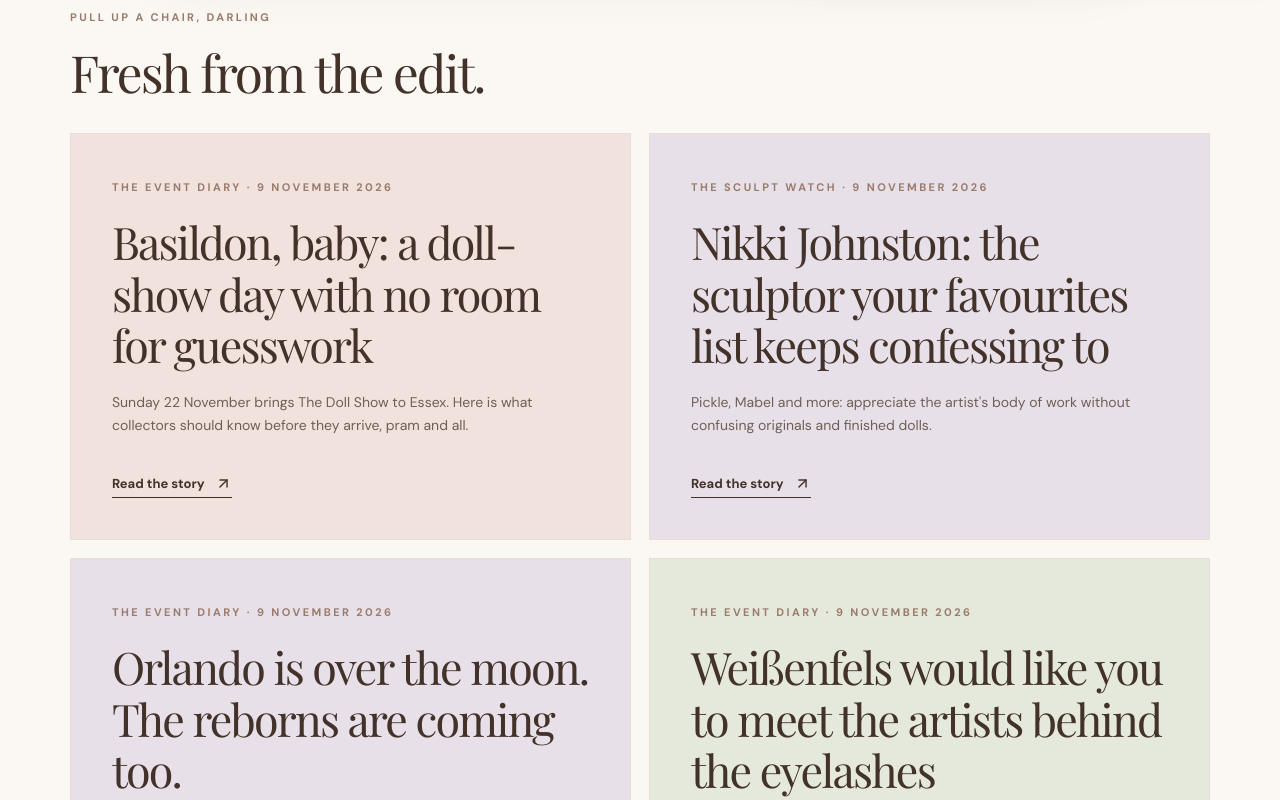
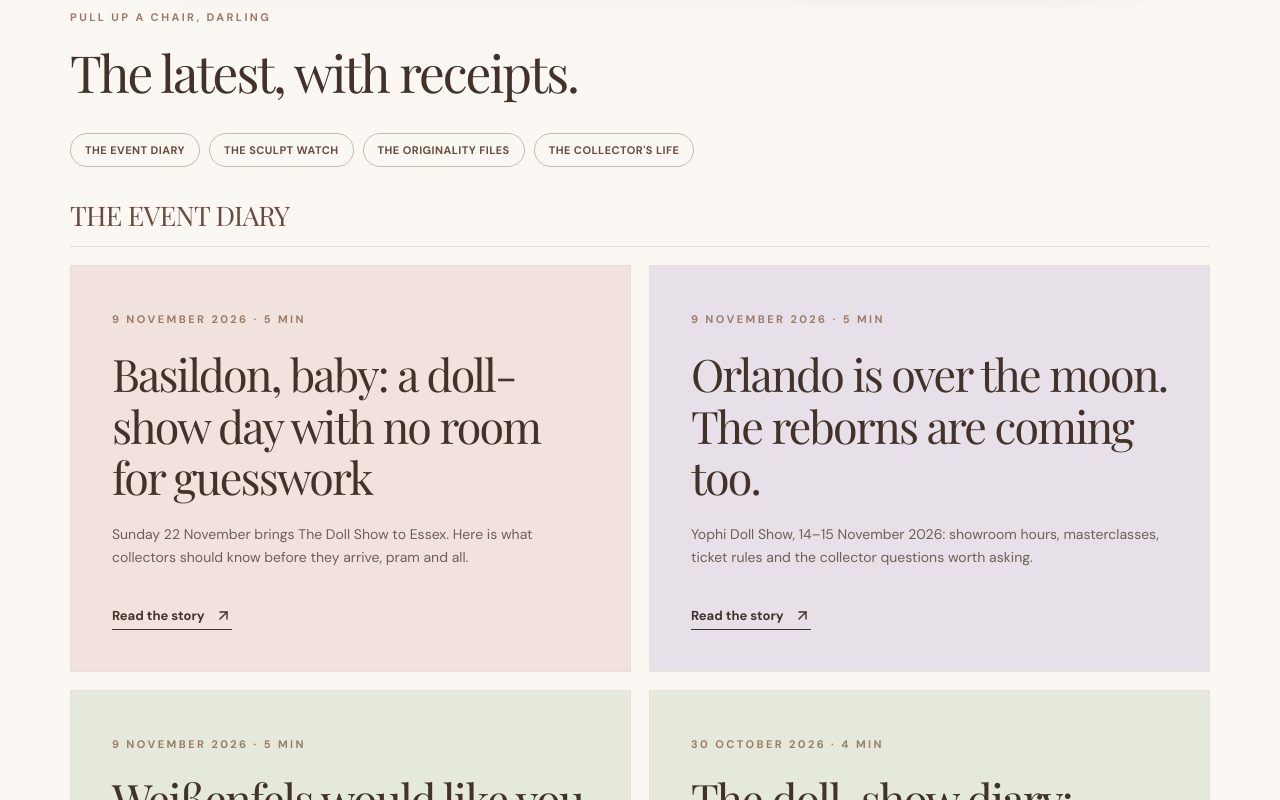
Before and after one commit to john-red-red-32/reborn, a Next.js app: page /the-edit in a window 1280 px wide. Shown: the part 820-1620 px from the top of the page. Built offline with nearby package versions, Linux system fonts and the light colour scheme; no server answers; a web font is replaced by a local one.

Commit message:
Turn The Edit into a categorized editorial archive with true upcoming event recommendations

```diff
--- a/app/the-edit/page.tsx
+++ b/app/the-edit/page.tsx
@@ -1,20 +1,20 @@
 import Link from "next/link";
 import type {Metadata} from "next";
 import {ArrowRight,ArrowUpRight,Heart} from "lucide-react";
-import {editArticles,editDate} from "../../lib/the-edit";
+import {editArticles,editDate,editCategories} from "../../lib/the-edit";
 import {verifiedKits,kitArtist} from "../../lib/real-catalogue";
 import {sculptStatus,statusNames} from "../../lib/sculpt-status";
 import {communityEvents,eventDateLabel} from "../../lib/community-events";
 import styles from "./editorial.module.css";
 export const metadata:Metadata={
- title:"The Edit | Reborn Doll Stories, Collecting & Culture | Reborna",
- description:"Original reborn doll kits, collector culture, doll show diaries and counterfeit awareness — an irreverent, source-conscious editorial by Reborna.",
+ title:"The Edit | Reborn Doll Shows, Sculptors & Collector Culture | Reborna",
+ description:"Reborn doll event guides, original sculptor stories, authentic kit research and collector culture. Source-checked editorial by Felix Frost.",
  alternates:{canonical:"/the-edit/"},
  openGraph:{title:"The Edit — Little dolls. Big opinions.",description:"An occasionally outrageous, always original editorial corner of reborn collecting.",url:"https://reborna.co/the-edit/"}
 };
 export default function TheEdit(){
  const radar=verifiedKits.filter(k=>k.statusChecked?.startsWith("2026-10")&&["announced","preorder_open","in_production"].includes(sculptStatus(k))&&k.photos?.length).slice(0,4);
- const upcoming=communityEvents.filter(e=>e.startDate>="2026-10-30").sort((a,b)=>a.startDate.localeCompare(b.startDate)).slice(0,3);
+ const upcoming=communityEvents.filter(e=>e.endDate>=new Date().toISOString().slice(0,10)).sort((a,b)=>a.startDate.localeCompare(b.startDate)).slice(0,3);
  return <main className={styles.editShell}>
  <section className={styles.hero}><div>
   <div className={styles.kicker}>REBORNA PRESENTS · THE EDIT</div>
@@ -23,12 +23,16 @@ export default function TheEdit(){
   <div className={styles.byline}>WITH FELIX FROST · REBORNA'S FICTIONAL EDITORIAL PERSONA</div>
   <div className={styles.topics}><a href="#latest">The latest stories</a><Link href="/collection/">My collection</Link><Link href="/community/">The community forum</Link></div>
  </div><div className={styles.heroArt} aria-label="Decorative Reborna editorial monogram"><span>r.</span><small>COLLECTING CULTURE<br/>WITHOUT THE BORING BITS</small></div></section>
- <section id="latest" aria-labelledby="edit-latest"><div className={styles.sectionHeading}><div><span className={styles.kicker}>PULL UP A CHAIR, DARLING</span><h2 id="edit-latest">Fresh from the edit.</h2></div></div>
- <div className={styles.grid}>{editArticles.map(article=><article key={article.slug} className={styles.feature+" "+styles[article.accent as keyof typeof styles]}>
-  <div><span className={styles.kicker}>{article.category} · {editDate(article.published)}</span>
-  <h3>{article.title}</h3><p>{article.deck}</p></div>
-  <Link className={styles.featureLink} href={"/the-edit/"+article.slug+"/"}>Read the story <ArrowUpRight size={17}/></Link>
+ <section id="latest" aria-labelledby="edit-latest"><div className={styles.sectionHeading}><div><span className={styles.kicker}>PULL UP A CHAIR, DARLING</span><h2 id="edit-latest">The latest, with receipts.</h2></div></div>
+ <nav className={styles.categoryNav} aria-label="The Edit sections">{editCategories.map(category=><a key={category} href={"#category-"+category.toLowerCase().replace(/[^a-z0-9]+/g,"-")}>{category}</a>)}</nav>
+ {editCategories.map(category=><section key={category} className={styles.categorySection} id={"category-"+category.toLowerCase().replace(/[^a-z0-9]+/g,"-")}>
+ <h3 className={styles.categoryTitle}>{category}</h3>
+ <div className={styles.grid}>{editArticles.filter(article=>article.category===category).map(article=><article key={article.slug} className={styles.feature+" "+styles[article.accent as keyof typeof styles]}>
+ <div><span className={styles.kicker}>{editDate(article.published)} · {article.readingMinutes} min</span>
+ <h3>{article.title}</h3><p>{article.deck}</p></div>
+ <Link className={styles.featureLink} href={"/the-edit/"+article.slug+"/"}>Read the story <ArrowUpRight size={17}/></Link>
  </article>)}</div>
+ </section>)}
  </section>
  <section className={styles.recs}><div className={styles.sectionHeading}><div><span className={styles.kicker}>WHAT'S ON THE RADAR · SOURCED CATALOGUE</span><h2>Currently making eyes at us.</h2></div><Link className={styles.secondary} href="/calendar/">Full release calendar <ArrowUpRight size={15}/></Link></div>
  <p>Original kits marked as announced, in production or on pre-order in our October catalogue observations. This isn't a live stock guarantee; each kit links to its dated evidence.</p>
```
